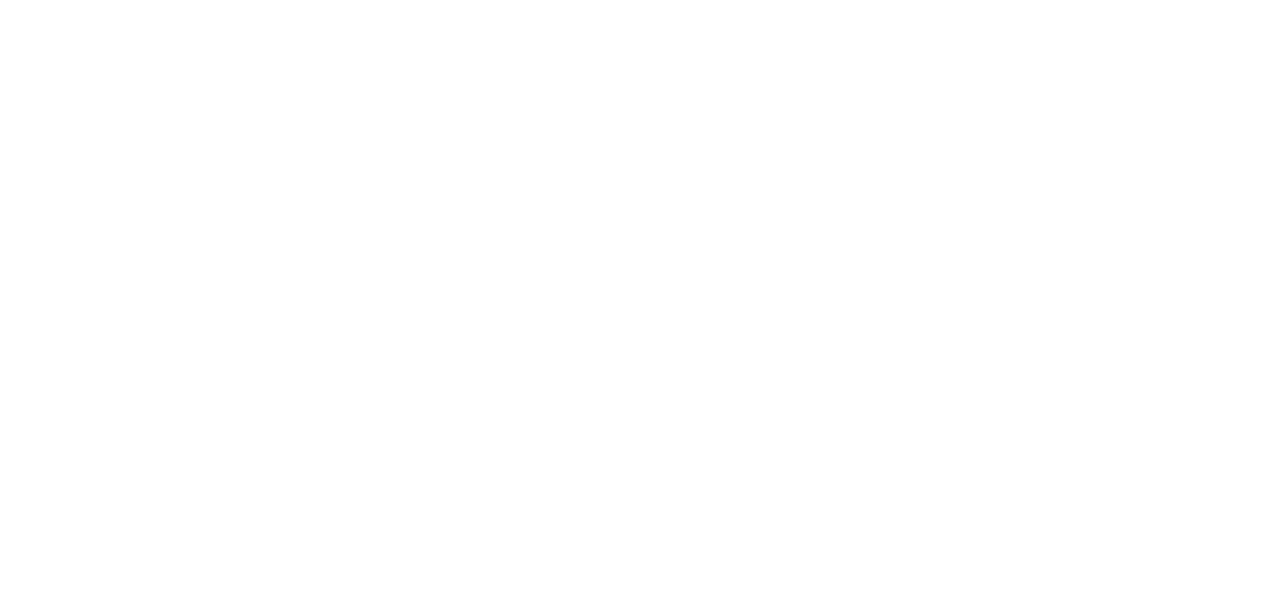
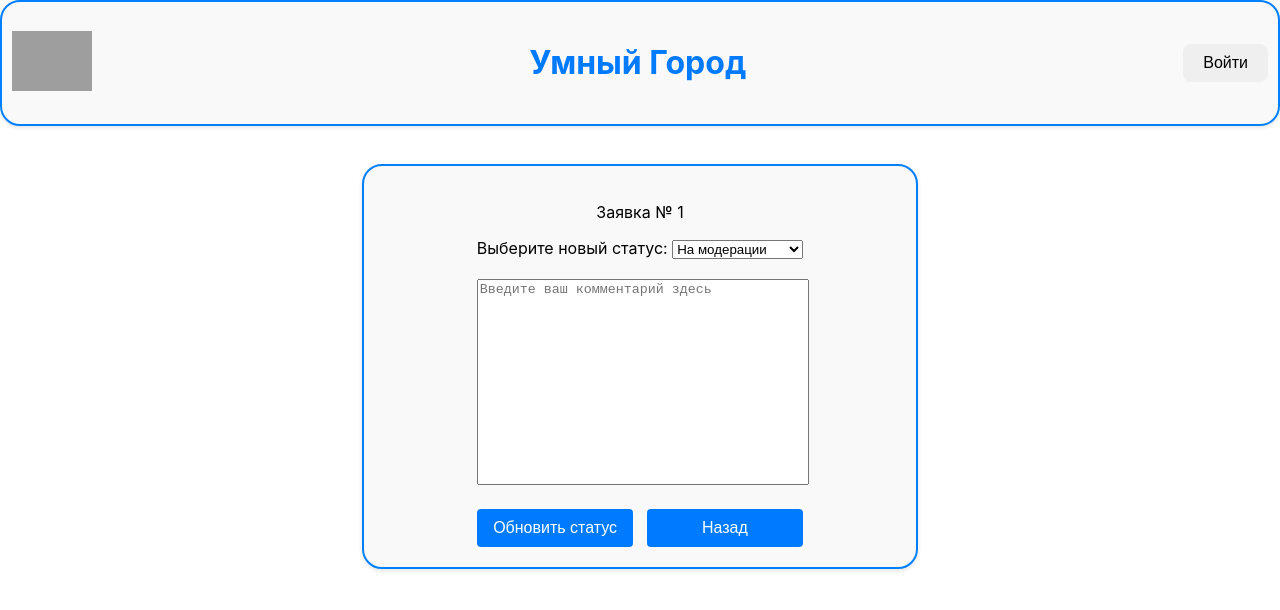
Before and after one commit to Saveliy19/SmartCityFrontend, a React (Create React App) app: page /update-petition/1 in a window 1280 px wide. Before the commit this address had no page. Shown: the top 610 px of the page. Built offline with nearby package versions, Linux system fonts and the light colour scheme; grey boxes are pictures that could not be loaded.

Commit message:
Added petitions moderating and updated styles

```diff
--- a/src/AboutPetitionPage.css
+++ b/src/AboutPetitionPage.css
@@ -5,7 +5,7 @@
   padding: 20px;
   border: 2px solid #0080ff; /* Цвет границы соответствует заголовку */
   border-radius: 20px;
-  background-color: #f9f9f9; /* Фоновый цвет, согласованный с заголовком */
+  background-color: #e9e9e9; /* Фоновый цвет, согласованный с заголовком */
   box-shadow: 0px 2px 4px rgba(0, 0, 0, 0.1);
 }
 
@@ -32,8 +32,13 @@
 }
 
 .like-icon {
-  width: 20px;
-  height: 20px;
+  width: 80%;
+  height: auto;
   margin-left: 5px;
   cursor: pointer;
 }
+
+.button-panel {
+  display: flex;
+
+}
--- a/src/AboutPetitionPage.js
+++ b/src/AboutPetitionPage.js
@@ -1,6 +1,6 @@
 import React, { useState, useEffect } from 'react';
 import axios from 'axios';
-import { useParams } from 'react-router-dom';
+import { Link, useParams } from 'react-router-dom';
 import Header from './Header'; // Импорт компонента Header
 import './AboutPetitionPage.css'; // Подключаем файл со стилями
 import { useNavigate } from 'react-router-dom'; // Импорт useNavigate из react-router-dom
@@ -12,6 +12,8 @@
   const { petitionId } = useParams();
   const navigate = useNavigate(); // Использование useNavigate для навигации
   const [isLiked, setIsLiked] = useState(null);
+  const isModerator = localStorage.getItem('is_moderator') === 'true';
+
 
 
   useEffect(() => {
@@ -96,7 +98,14 @@
                   textTransform: 'uppercase' }}>
                   {petition.status}</p>
         <p>Количество подписей: {petition.likes_count}</p>
+        <div className='button-panel'>
         <button onClick={handleGoBack}>Назад</button> {/* Кнопка "Назад" */}
+        {isModerator ? (
+          <Link to={`/update-petition/${petition.id}`}>
+            <button className='update-button'>Обновить статус</button>
+          </Link>
+        ) : (
+          <div>
             {isLiked ? (
               <img
                 src={likeIcon}
@@ -107,6 +116,10 @@
             ) : (
               <button onClick={handleLike}>Поставить подпись</button>
             )}
+          </div>
+        )}
+        </div>
+
         {/* Дополните отображение данных о петиции по вашему усмотрению */}
       </div>
     </div>
--- a/src/AdminPetitionsPage.js
+++ b/src/AdminPetitionsPage.js
@@ -135,9 +135,6 @@
                   </p>
                 </div>
                 <div className='petition-container-item'>
-                  <Link to={`/update-petition/${petition.id}`}>
-                    <button className='update-button'>Обновить статус</button>
-                  </Link>
                 </div>
 
               </div>
--- a/src/App.js
+++ b/src/App.js
@@ -11,6 +11,7 @@
 import ProfilePage from './ProfilePage';
 import PetitionMakingPage from './PetitionMakingPage';
 import AdminPetitionsPage from './AdminPetitionsPage';
+import UpdatePetitionPage from './UpdatePetitionPage'
 // import UkhtaPage from './UkhtaPage';
 // import PechoraPage from './PechoraPage';
 // import NotFoundPage from './NotFoundPage';
@@ -30,6 +31,7 @@
         <Route path="/user" element={<ProfilePage />} />
         <Route path="/create-petition" element={<PetitionMakingPage />} />
         <Route path="/admin-petitions/:regionName/:cityName" element={<AdminPetitionsPage />} />
+        <Route path="/update-petition/:petitionId" element={<UpdatePetitionPage />} />
         {/* <Route path="/ukhta" element={<UkhtaPage />} /> */}
         {/* <Route path="/pechora" element={<PechoraPage />} /> */}
         {/* <Route path="*" element={<NotFoundPage />} /> */}
--- a/src/HomePage.js
+++ b/src/HomePage.js
@@ -33,14 +33,6 @@
           <img src={emvaIcon} alt="Герб Емвы" />
           <Link to="/emva">Емва</Link>
         </div>
-        <div className="city-item">
-          <img src={ukhtaIcon} alt="Герб Ухты" />
-          <Link to="/ukhta">Ухта</Link>
-        </div>
-        <div className="city-item">
-          <img src={pechoraIcon} alt="Герб Печоры" />
-          <Link to="/pechora">Печора</Link>
-        </div>
       </div>
     </div>
   );
--- /dev/null
+++ b/src/UpdatePetitionPage.css
@@ -0,0 +1,34 @@
+.petition-status-form {
+    width: 40%;
+    background-color: #f9f9f9;
+    border: 2px solid #0080ff;
+    border-radius: 20px;
+    padding: 20px;
+    box-shadow: 0px 2px 4px rgba(0, 0, 0, 0.1);
+    margin: 3% auto;
+    display: flex;
+    flex-direction: column;
+    align-items: center; /* Добавлено для выравнивания содержимого по центру */
+}
+
+.form-group {
+    margin-bottom: 20px;
+    width: 100%; /* Добавлено для установки ширины формы на 100% */
+}
+
+.success-message {
+    color: green;
+    margin-bottom: 3%;
+}
+
+.button-group {
+    width: 100%; /* Добавлено для установки ширины кнопочной группы на 100% */
+    display: flex;
+    justify-content: space-between;
+}
+
+textarea {
+    width: 100%; /* Установить ширину на 100% */
+    height: 200px; /* Установить желаемую высоту */
+    resize: none; /* Разрешить вертикальное изменение размера, если нужно */
+}
--- /dev/null
+++ b/src/UpdatePetitionPage.js
@@ -0,0 +1,92 @@
+import React, { useState } from 'react';
+import './UpdatePetitionPage.css';
+import Header from './Header'; // Импорт компонента Header
+import { useNavigate, useParams } from 'react-router-dom';
+import axios from 'axios';
+
+function PetitionStatusForm({ onUpdateStatus, onCancel }) {
+  const [status, setStatus] = useState('на модерации');
+  const [comment, setComment] = useState('');
+  const [successMessage, setSuccessMessage] = useState('');
+  const { petitionId } = useParams();
+  const navigate = useNavigate();
+
+  const handleStatusChange = (e) => {
+    setStatus(e.target.value);
+  };
+
+  const handleCommentChange = (e) => {
+    setComment(e.target.value);
+  };
+
+  const handleSubmit = (e) => {
+    e.preventDefault();
+    // Проверка на пустые поля
+    if (status.trim() === '' || comment.trim() === '') {
+      alert('Пожалуйста, заполните все поля');
+      return;
+    }
+    // Если поля не пусты, отправляем данные
+    const token = localStorage.getItem('token'); // Получаем токен из localStorage
+    const data = {
+      id: petitionId,
+      user_token: token,
+      status: status,
+      comment: comment
+    };
+
+    // Отправляем данные на сервер
+    axios.post('http://127.0.0.1:8000/update_petition', data)
+      .then(response => {
+        // Обработка успешного ответа от сервера
+        console.log('Success:', response.data);
+        setSuccessMessage('Статус заявки успешно обновлен.');
+        onUpdateStatus(status, comment);
+      })
+      .catch(error => {
+        // Обработка ошибки при запросе
+        console.error('Error:', error);
+      });
+  };
+
+  const handleGoBack = () => {
+    navigate(-1);
+  };
+
+  return (
+    <div>
+      <Header />
+      <div className="petition-status-form">
+        <p>Заявка № {petitionId}</p>
+        <form onSubmit={handleSubmit}>
+          <div className="form-group">
+            <label htmlFor="status">Выберите новый статус: </label>
+            <select id="status" value={status} onChange={handleStatusChange}>
+              <option value="на модерации">На модерации</option>
+              <option value="На рассмотрении">На рассмотрении</option>
+              <option value="Отклонено">Отклонено</option>
+              <option value="В работе">В работе</option>
+              <option value="Решено">Решено</option>
+              <option value="Одобрено">Одобрено</option>
+            </select>
+          </div>
+          <div className="form-group">
+            <textarea
+              id="comment"
+              value={comment}
+              onChange={handleCommentChange}
+              placeholder="Введите ваш комментарий здесь"
+            />
+          </div>
+          {successMessage && <div className="success-message">{successMessage}</div>}
+          <div className="button-group">
+            <button type="submit" className="update-button">Обновить статус</button>
+            <button type="button" className="cancel-button" onClick={handleGoBack}>Назад</button>
+          </div>
+        </form>
+      </div>
+    </div>
+  );
+}
+
+export default PetitionStatusForm;
```
Lines whose indentation alone changed are shown as unchanged.
